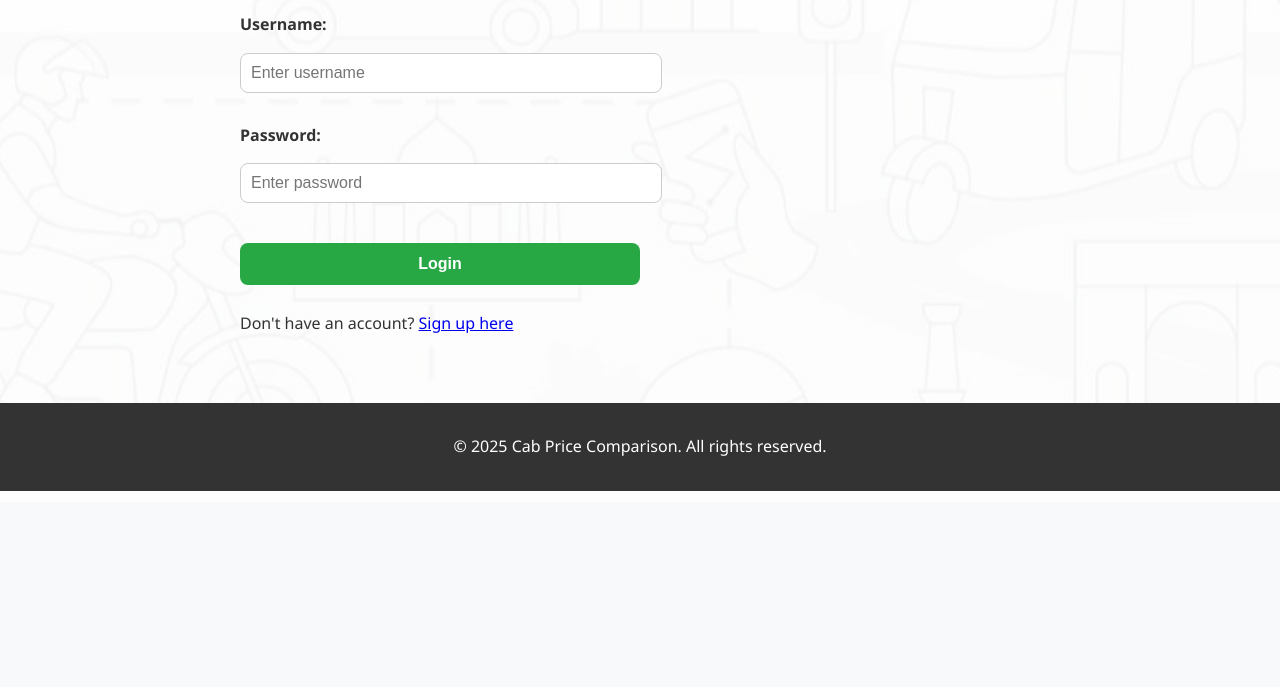
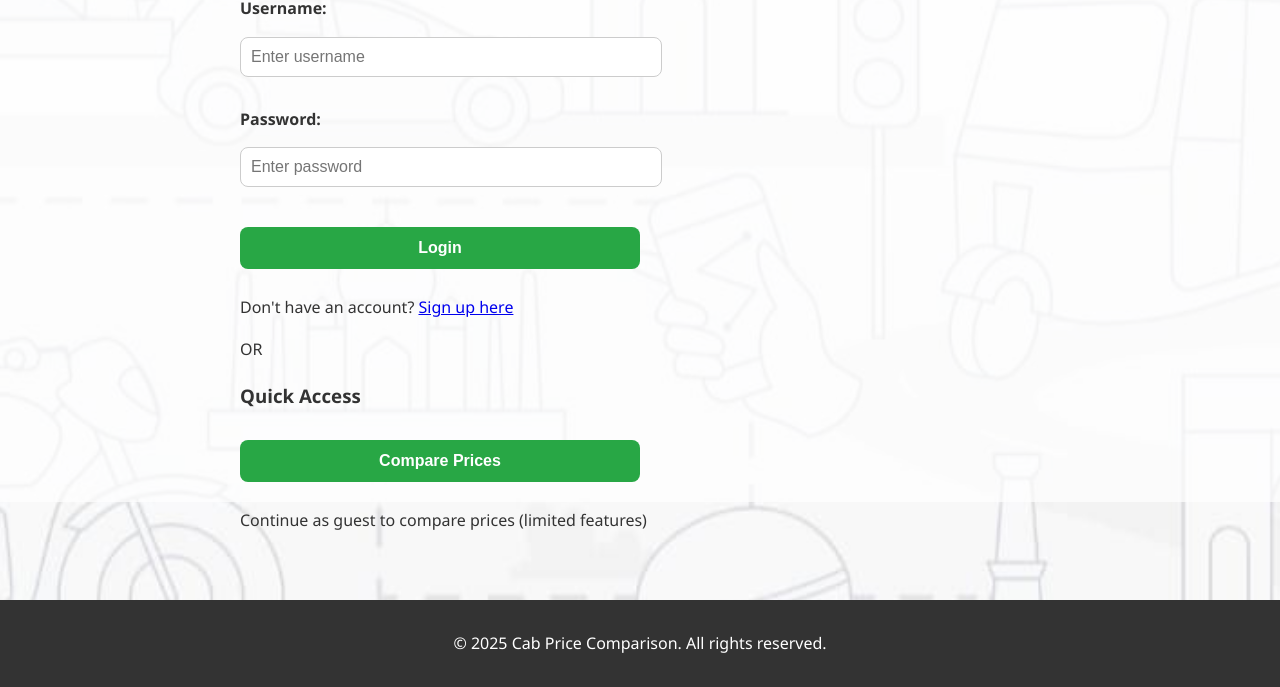
Before and after one commit to harshraj1657/cab2, a plain HTML site: page login.html in a window 1280 px wide. Shown: the part 298-985 px from the top of the page. Before the commit the page ends 800 px from the top, so only its background shows below. Drawn offline with Linux system fonts and the light colour scheme.

Commit message:
Update login.html

```diff
--- a/login.html
+++ b/login.html
@@ -14,7 +14,9 @@
     </header>
 
     <main>
-        <h1>Login</h1>
+        <div class="login-container">
+            <div class="login-form">
+                <h2>Member Login</h2>
                 <form id="loginForm">
                     <div class="form-group">
                         <label for="loginUsername">Username:</label>
@@ -28,11 +30,23 @@
 
                     <button type="button" onclick="logIn()">Login</button>
                 </form>
+                <p class="signup-link">Don't have an account? <a href="signup.html">Sign up here</a></p>
+            </div>
 
-        <p>Don't have an account? <a href="signup.html">Sign up here</a></p>
+            <div class="divider">
+                <span>OR</span>
+            </div>
+
+            <div class="compare-section">
+                <h3>Quick Access</h3>
+                <button onclick="window.location.href='compare.html'" class="compare-btn">Compare Prices</button>
+                <p class="guest-note">Continue as guest to compare prices (limited features)</p>
+            </div>
+        </div>
     </main>
-</body>
-</html>
+
     <footer>
         <p>&copy; 2025 Cab Price Comparison. All rights reserved.</p>
     </footer>
+</body>
+</html>
```
Lines whose indentation alone changed are shown as unchanged.
